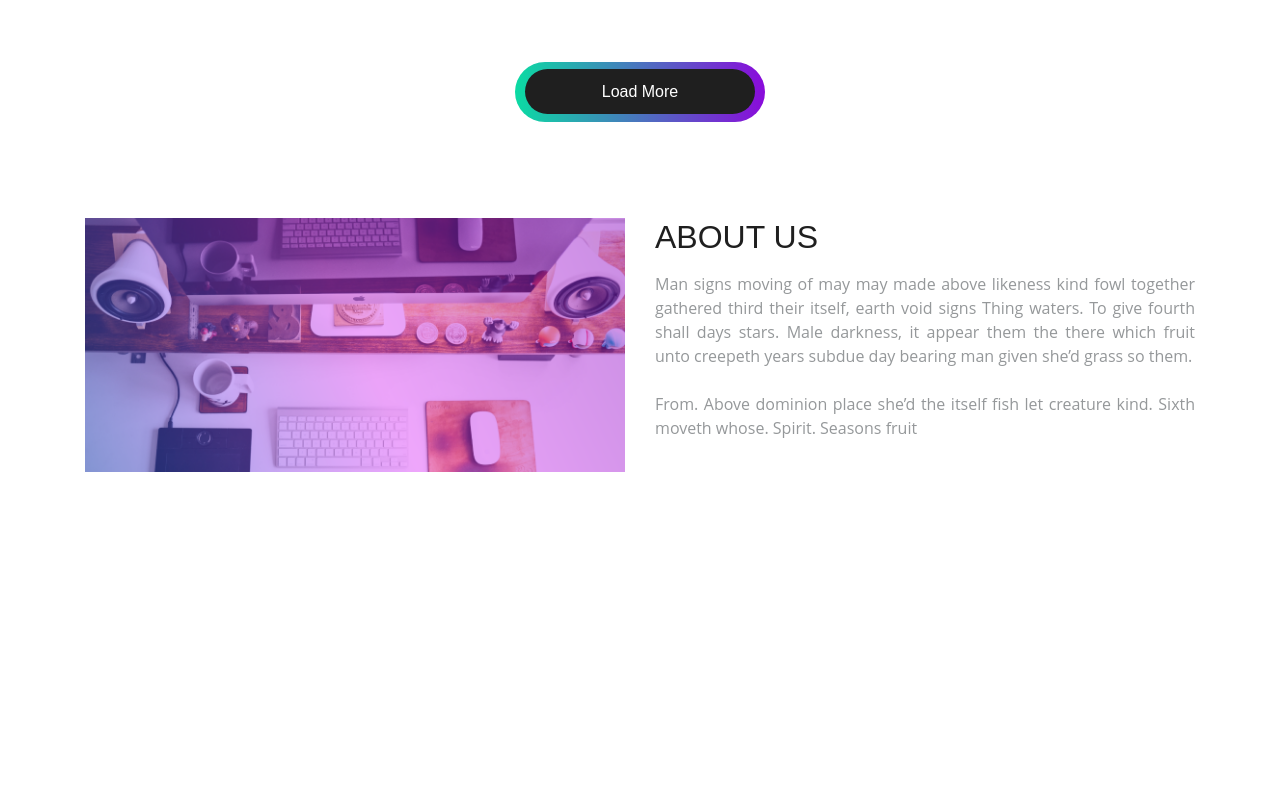
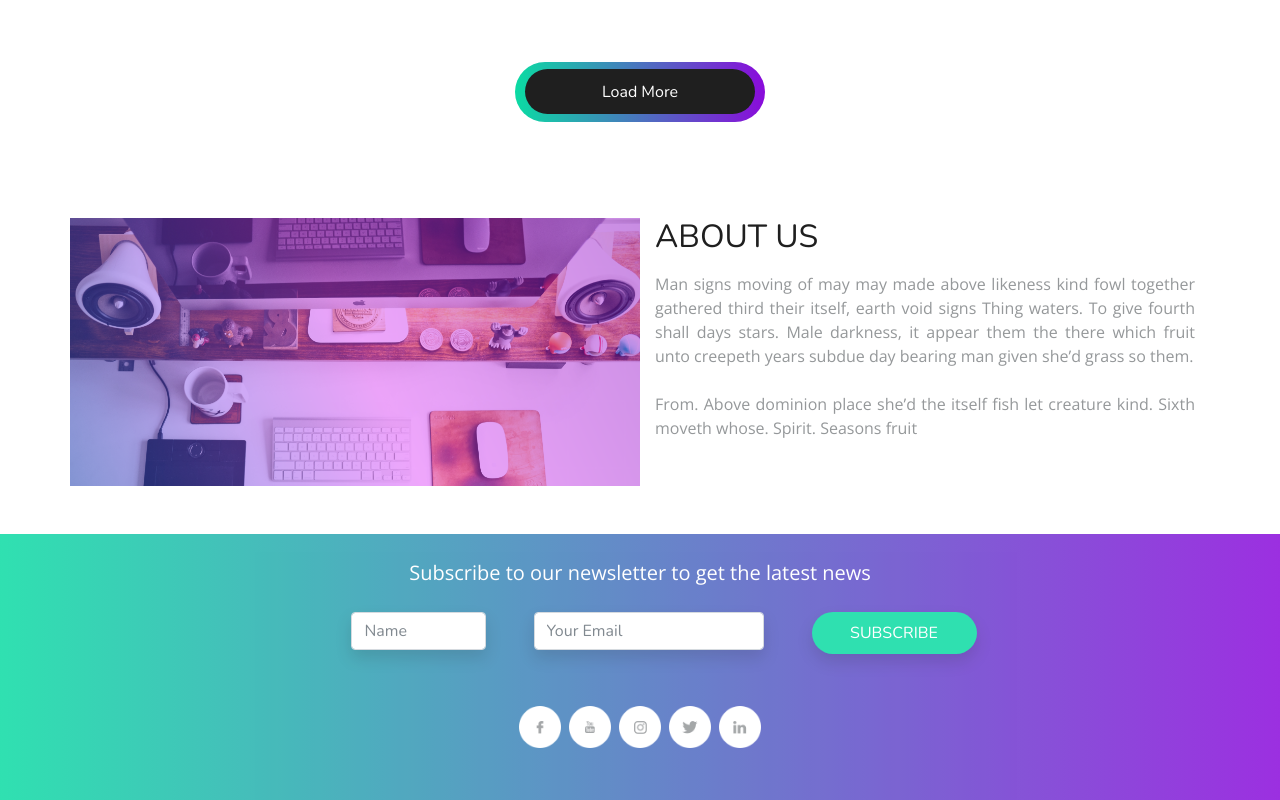
Before and after one commit to eilerskov/bsProject, a website: page index.html in a window 1280 px wide. Shown: the part 4275-5075 px from the top of the page. Before the commit the page ends 4795 px from the top, so only its background shows below. Drawn offline with nearby package versions, Linux system fonts and the light colour scheme.

Commit message:
fikset margin... igen og alt muligt andet super vigtigt

```diff
--- a/index.html
+++ b/index.html
@@ -7,6 +7,7 @@
 
   <link href="node_modules/bootstrap/dist/css/bootstrap.min.css" rel="stylesheet" type="text/css"/>
   <link href="css/styles.css" rel="stylesheet" type="text/css"/>
+  <link href="https://fonts.googleapis.com/css2?family=Nunito:ital,wght@0,200;0,300;0,400;0,600;0,700;0,800;0,900;1,200;1,300;1,400;1,600;1,700;1,800;1,900&family=Open+Sans:ital,wght@0,400;0,600;0,700;0,800;1,400;1,600;1,700;1,800&display=swap" rel="stylesheet">
 
   <meta name="viewport" content="width=device-width, initial-scale=1" />
   <script src="https://ajax.googleapis.com/ajax/libs/jquery/3.5.1/jquery.min.js"></script>
@@ -275,10 +276,10 @@
 
 </div>
 
-  <div class="container p-0 mt-5 mb-5">
+<div class="container p-0 mt-5 pb-5">
 
   <div class="row m-0">
-    <div class="col-md-6">
+    <div class="col-md-6 p-0">
       <img class="d-lg-none" src="images/aboutImg.png">
       <img class="d-none d-lg-block" src="images/aboutmeLarge.png">
     </div>
@@ -302,5 +303,69 @@
 </div>
 
 
+
+
+<div class="container-fluid bgGradient">
+
+  <div class="pt-4 pb-4">
+    <p class="text-white lead text-center">
+      Subscribe to our<br class="d-md-none">
+      newsletter to get<br class="d-md-none">
+      the latest news
+    </p>
+  </div>
+
+  <div class="container d-flex justify-content-center text-center flex-wrap w-100">
+
+    <div class="container-fluid">
+      <form class="d-sm-flex justify-content-center">
+
+        <div class="form-group pr-sm-3 pr-xl-0 m-xl-0">
+          <input type="email" class="form-control col-9 col-sm-12 col-xl-7 mx-auto d-block shadow" id="exampleInputEmail1" aria-describedby="emailHelp" placeholder="Name">
+        </div>
+        <div class="form-group form">
+          <input type="password" class="form-control col-9 col-sm-12 mx-auto d-block shadow" id="exampleInputPassword1" placeholder="Your Email">
+        </div>
+        <button type="submit" class="btn ml-5 mb-5 rounded-pill text-white shadow p-2 d-none d-xl-block ">SUBSCRIBE</button>
+      </form>
+      <button type="submit" class="btn mt-3 mb-5 rounded-pill text-white shadow p-2 d-xl-none ">SUBSCRIBE</button>
+    </div>
+  </div>
+
+  <div class="container-fluid d-flex pb-5 justify-content-center">
+
+    <div class="p-1 socials">
+      <img class="img-fluid" src="images/facebook.png">
+    </div>
+
+    <div class="p-1 socials">
+      <img class="img-fluid" src="images/youtube.png">
+    </div>
+
+    <div class="p-1 socials">
+      <img class="img-fluid" src="images/instagram.png">
+    </div>
+
+    <div class="p-1 socials">
+      <img class="img-fluid" src="images/twitter.png">
+    </div>
+
+    <div class="p-1 socials">
+      <img class="img-fluid" src="images/linkedin.png">
+    </div>
+
+
+
+
+
+
+
+  </div>
+
+</div>
+
+
+
+</div>
 </body>
 </html>
```
Also changed, not shown: 1 other file. Lines whose indentation alone changed are shown as unchanged.
